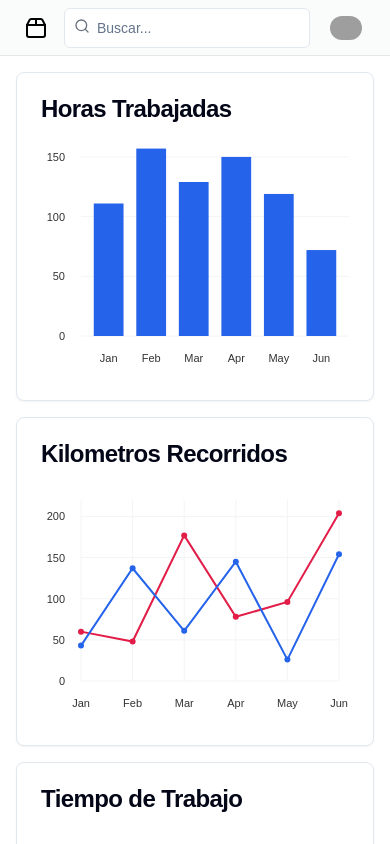
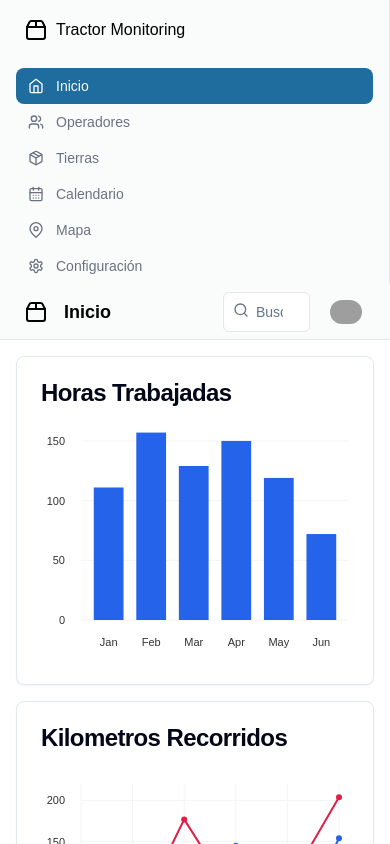
Before and after one commit to JuanOlivares97/dashboard-edutromu, a Next.js app: page /dashboard/inicio in a window 390 px wide. Shown: the top 844 px of the page. Built offline with nearby package versions, Linux system fonts and the light colour scheme; grey boxes are pictures that could not be loaded.

Commit message:
responsive fix

```diff
--- a/src/components/calendar.jsx
+++ b/src/components/calendar.jsx
@@ -42,7 +42,7 @@ export function Diary() {
   }
   return (
     <div className="grid min-h-screen w-full overflow-hidden lg:grid-cols-[280px_1fr]">
-      <div className="hidden border-r bg-gray-100/40 lg:block dark:bg-gray-800/40">
+      <div className="border-r bg-gray-100/40 lg:block dark:bg-gray-800/40">
         <div className="flex flex-col gap-2">
           <div className="flex h-[60px] items-center px-6">
             <Link href="#" className="flex items-center gap-2 font-semibold" prefetch={false}>
--- a/src/components/dashboard.jsx
+++ b/src/components/dashboard.jsx
@@ -17,7 +17,7 @@ export function Dashboard() {
   };
   return (
     (<div className="grid min-h-screen w-full overflow-hidden lg:grid-cols-[280px_1fr]">
-      <div className="hidden border-r bg-gray-100/40 lg:block dark:bg-gray-800/40">
+      <div className="border-r bg-gray-100/40 lg:block dark:bg-gray-800/40">
         <div className="flex flex-col gap-2">
           <div className="flex h-[60px] items-center px-6">
             <Link href="#" className="flex items-center gap-2 font-semibold" prefetch={false}>
@@ -25,7 +25,8 @@ export function Dashboard() {
               <span className="">Tractor Monitoring</span>
             </Link>
           </div>
-          {isMenuOpen && (
+
+          <div className="flex-1">
           <nav className="grid items-start px-4 text-sm font-medium">
               <Link
                 href="/dashboard/inicio"
@@ -105,19 +106,20 @@ export function Dashboard() {
                 <SettingsIcon className="h-4 w-4" />
                 Configuración
               </Link>
-          </nav>
-          )}
+            </nav>
+          </div>
         </div>
       </div>
       <div className="flex flex-col">
-        <header className="flex h-14 lg:h-[60px] items-center gap-4 border-b bg-gray-100/40 px-6 dark:bg-gray-800/40">
-        <button
-            className="lg:hidden"
-            onClick={toggleMenu}
-          >
+        <header
+          className="flex h-14 lg:h-[60px] items-center gap-4 border-b bg-gray-100/40 px-6 dark:bg-gray-800/40">
+          <Link href="#" className="lg:hidden" prefetch={false}>
             <Package2Icon className="h-6 w-6" />
             <span className="sr-only">Home</span>
-          </button>
+          </Link>
+          <div className="flex-1">
+            <h1 className="font-semibold text-lg">Inicio</h1>
+          </div>
           <div className="flex flex-1 items-center gap-4 md:ml-auto md:gap-2 lg:gap-4">
             <form className="ml-auto flex-1 sm:flex-initial">
               <div className="relative">
--- a/src/components/lands.jsx
+++ b/src/components/lands.jsx
@@ -12,7 +12,7 @@ export function Lands() {
   return (
     (<div
       className="grid min-h-screen w-full overflow-hidden lg:grid-cols-[280px_1fr]">
-      <div className="hidden border-r bg-gray-100/40 lg:block dark:bg-gray-800/40">
+      <div className="border-r bg-gray-100/40 lg:block dark:bg-gray-800/40">
         <div className="flex flex-col gap-2">
           <div className="flex h-[60px] items-center px-6">
             <Link
--- a/src/components/operators.jsx
+++ b/src/components/operators.jsx
@@ -10,7 +10,7 @@ export function Operators() {
   return (
     (<div
       className="grid min-h-screen w-full overflow-hidden lg:grid-cols-[280px_1fr]">
-      <div className="hidden border-r bg-gray-100/40 lg:block dark:bg-gray-800/40">
+      <div className="border-r bg-gray-100/40 lg:block dark:bg-gray-800/40">
         <div className="flex flex-col gap-2">
           <div className="flex h-[60px] items-center px-6">
             <Link
```
